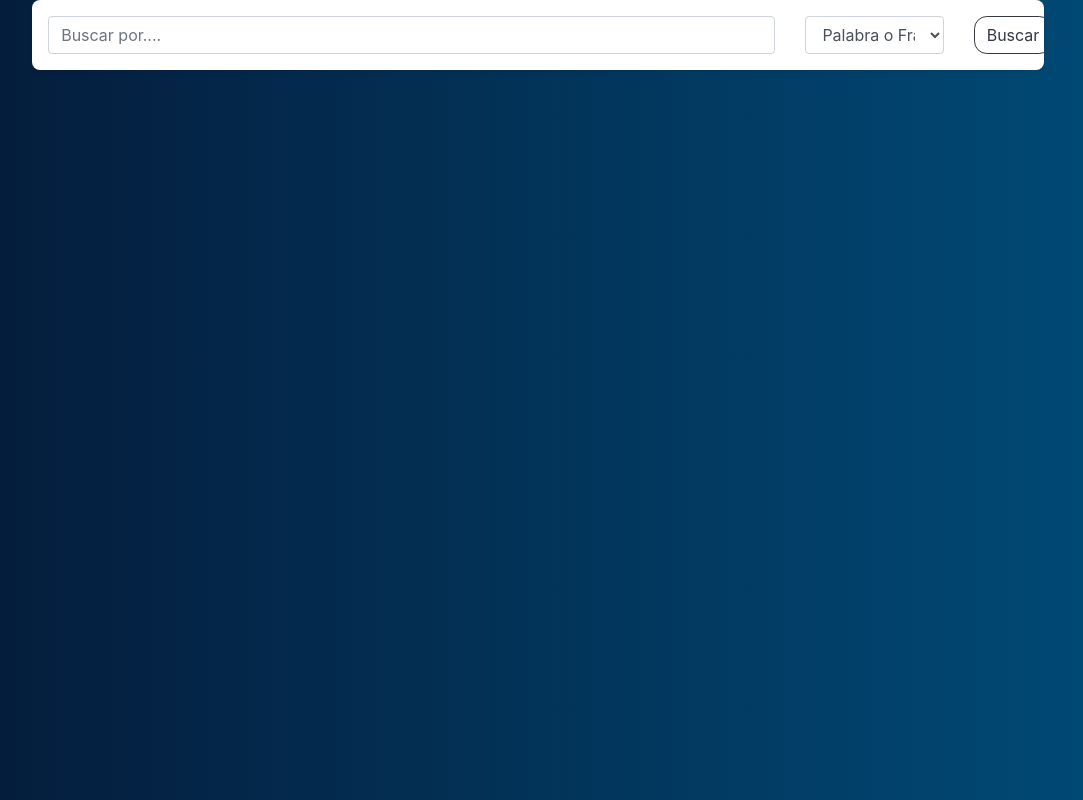
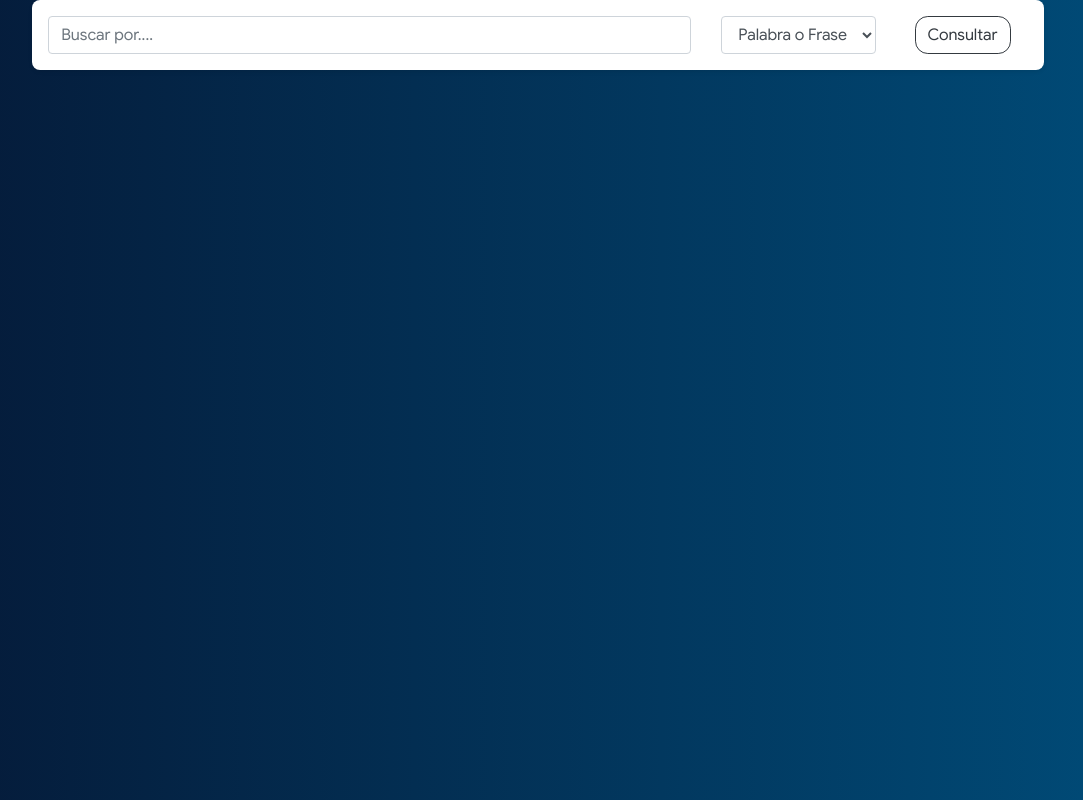
Before and after one commit to ks-pages/proyectoBiblioteca, a plain HTML site: page index.html in a window 1280 px wide. Shown: the whole page, without its empty margins (102-1185 px from the left). Drawn offline with Linux system fonts and the light colour scheme.

Commit message:
Se hace uso de google font y se corrige un detalle en la barra de busqueda

```diff
--- a/css/estilos_personales.css
+++ b/css/estilos_personales.css
@@ -1,16 +1,37 @@
+@font-face {
+    font-family: 'Google Sans';
+    font-style: normal;
+    font-weight: normal;
+    src: local('Google Sans'), url('../fonts/googleSans/GoogleSans-Regular.woff') format('woff');
+}
+
+@font-face {
+    font-family: 'Segoe UI';
+    font-style: normal;
+    font-weight: normal;
+    src: local('Segoe UI'), url('../fonts/segoeui/segoeui.woff') format('woff');
+}
+
 body{
     background: #18457c;
     background: -moz-linear-gradient(left, #051937, #004d7a); /* FF3.6-15 */
     background: -webkit-linear-gradient(left, #051937, #004d7a); /* Chrome10-25,Safari5.1-6 */
     background: linear-gradient(to right, #051937, #004d7a); /* W3C, IE10+, FF16+, Chrome26+, Opera12+, Safari7+ */
     filter: progid:DXImageTransform.Microsoft.gradient( startColorstr='#051937', endColorstr='#004d7a',GradientType=1 ); /* IE6-9 */
+    font-family: "Google Sans";
 }
 
 .rounded-personalizado {
     border-radius: 0.50rem !important;
 }
 
-
 .rounded-button {
     border-radius: 0.80rem !important;
 }
+
+.btn-consulta{
+    padding-left: 40px;
+}
+.opcion-busqueda{
+    width: auto;
+}
--- a/css/style.css
+++ b/css/style.css
@@ -1,8 +1,6 @@
-/* #### Generated By: http://www.cufonfonts.com #### */
-
 @font-face {
 font-family: 'Segoe UI';
 font-style: normal;
 font-weight: normal;
-src: local('Segoe UI'), url('segoeui.woff') format('woff');
+src: local('Segoe UI'), url('../fonts/segoeui/segoeui.woff') format('woff');
 }
--- a/index.html
+++ b/index.html
@@ -8,32 +8,52 @@
     <!-- Bootstrap CSS -->
     <link rel="stylesheet" href="css/bootstrap.css">
     <link rel="stylesheet" href="css/estilos_personales.css">
-    <title>Hello, world!</title>
+    <title>Biblioteca</title>
   </head>
-  <body>
-    <div class="container-fluid">
+  <body class="fondo-busqueda">
 
+  <div class="container-fluid">
+
+      <!--Buscador-->
         <div class="col-lg-10 offset-lg-1 col-md-12 col-sm-12">
             <div class="shadow-sm p-3 mb-5 bg-white rounded-personalizado">
                 <div class="row">
-                    <div class="col-9">
+                    <div class="col-lg-8 col-sm-12">
                         <input type="text" class="form-control" placeholder="Buscar por....">
                     </div>
-                    <div class="col-2">
-                        <select id="inputState" class="form-control">
+                    <div class="col-lg-2">
+                        <select id="inputState" class="form-control opcion-busqueda">
                             <option>Palabra o Frase</option>
                             <option>Autor</option>
                             <option>Titulo</option>
                         </select>
                     </div>
-                    <div class="col-1">
-                        <button type="button" class="btn btn-outline-dark rounded-button">Buscar</button>
+                    <div class="col-lg-1 col-sm-12  btn-consulta">
+                        <button type="button" class="btn btn-outline-dark rounded-button">Consultar</button>
                     </div>
                 </div>
             </div>
         </div>
+      <!--Fin del Buscador-->
+     <!-- <div class="row">
+          <div class="col-8">
+              <div class="shadow-sm p-3 mb-5 bg-white rounded-personalizado">
+
+              </div>
+          </div>
+          <div class="col">
+              <div class="shadow-sm p-3 mb-5 bg-white rounded-personalizado">
+
+              </div>
+              <div class="shadow-sm p-3 mb-5 bg-white rounded-personalizado">
+
+              </div>
+          </div>
+      </div>
+-->
 
     </div>
+
     <script src="js/jquery.slim.min.js"></script>
     <script src="js/popper.min.js"></script>
     <script src="js/bootstrap.js"></script>
```
